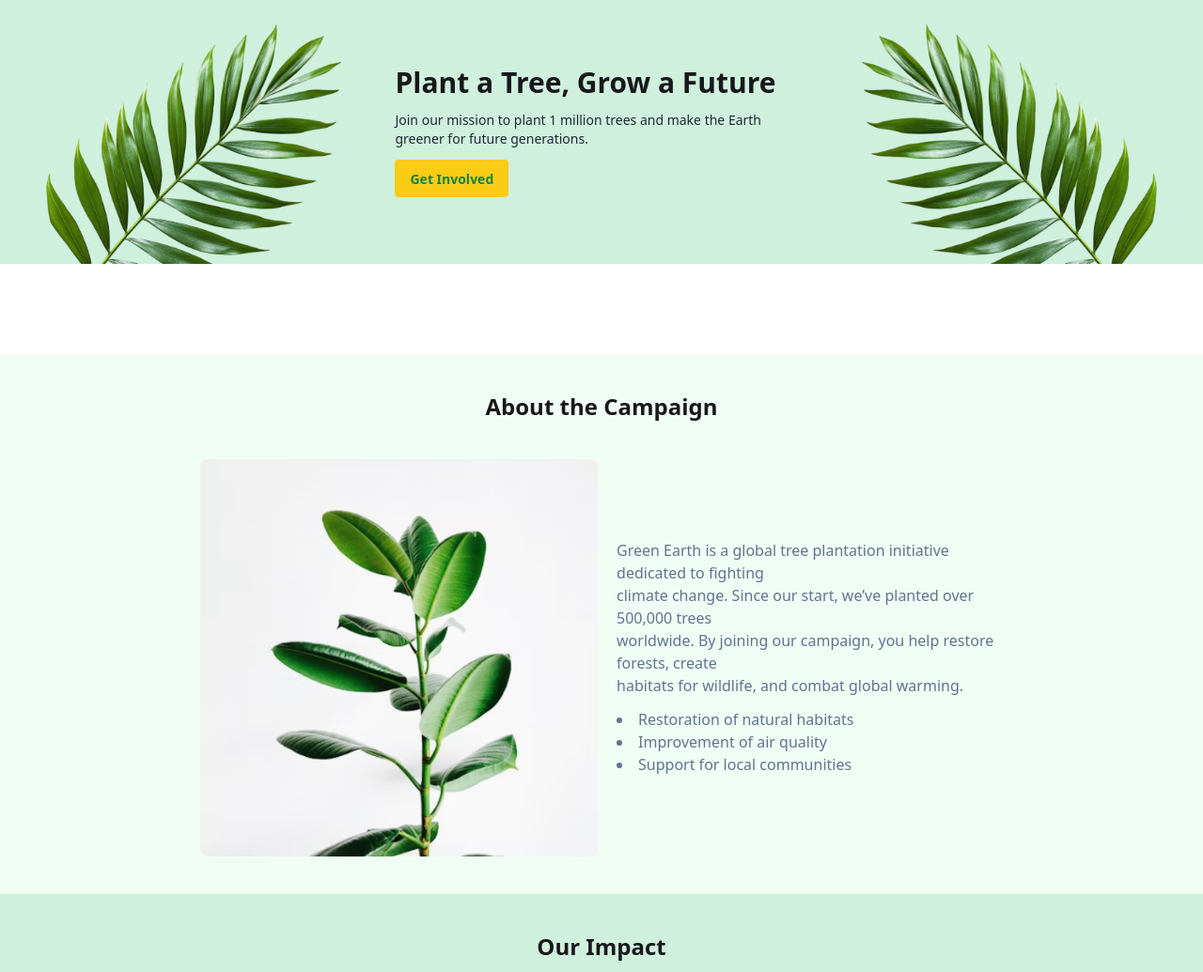
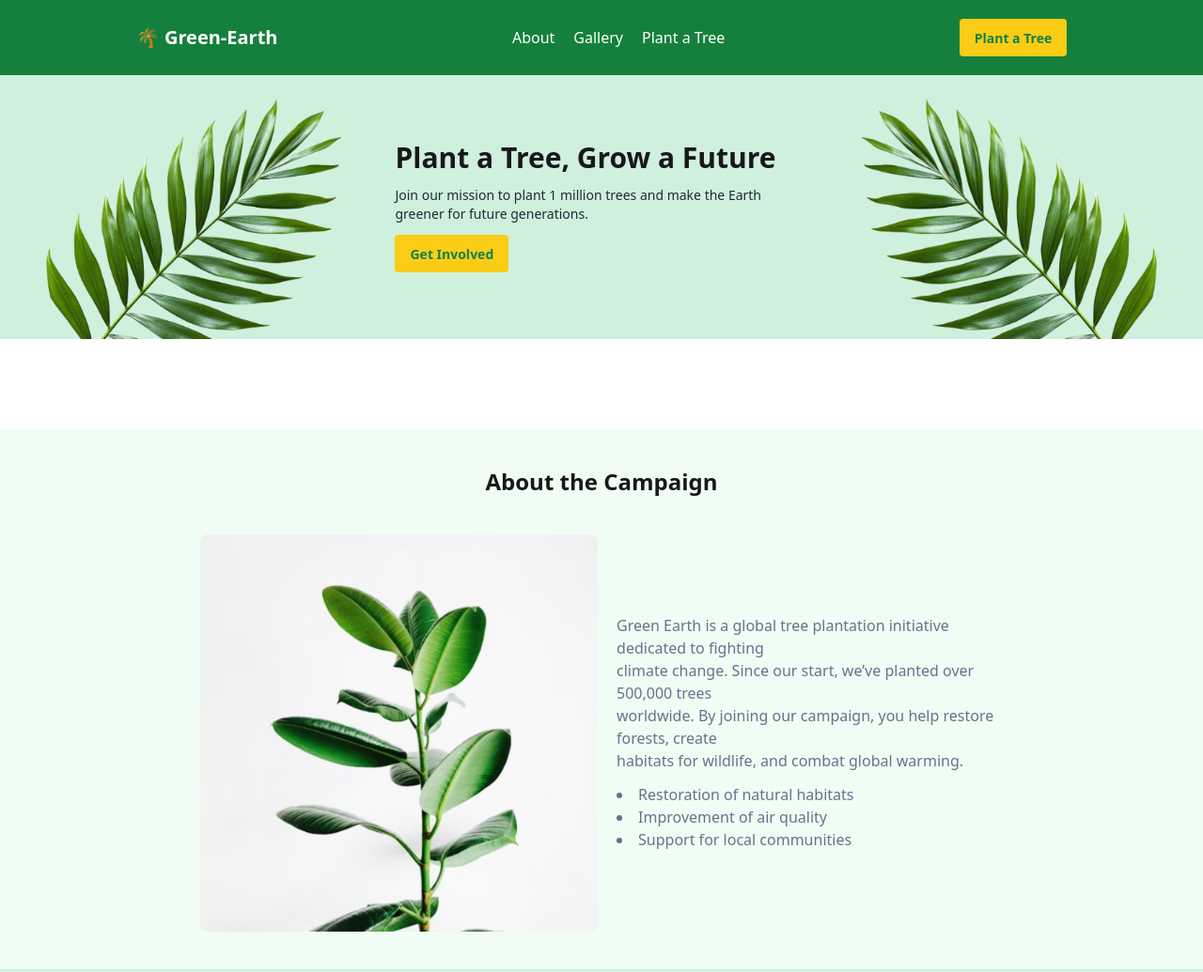
Before and after one commit to armanvay/ass-6, a plain HTML site: page index.html in a window 1280 px wide. Shown: the top 1035 px of the page at 94% size. Drawn offline with nearby package versions, Linux system fonts and the light colour scheme.

Commit message:
first commit

```diff
--- a/index.html
+++ b/index.html
@@ -31,7 +31,21 @@
   </head>
   <body>
     <!-- navbar section  -->
-
+    <div
+      class="nve-pr flex  justify-around items-center bg-[#15803D] p-5 text-white"
+    >
+      <div class="font-bold text-xl">🌴 Green-Earth</div>
+      <div class="flex items-center gap-5">
+        <div>About</div>
+        <div>Gallery</div>
+        <div>Plant a Tree</div>
+      </div>
+      <div class="">
+        <button class="btn bg-[#FACC15] text-[#15803D] border-0 shadow-none">
+          Plant a Tree
+        </button>
+      </div>
+    </div>
     <!-- main section  -->
     <section class="flex items-center bg-[#CFF0DC] gap-5">
       <div><img src="assets/hero-leaf1.png" alt="" /></div>
```
